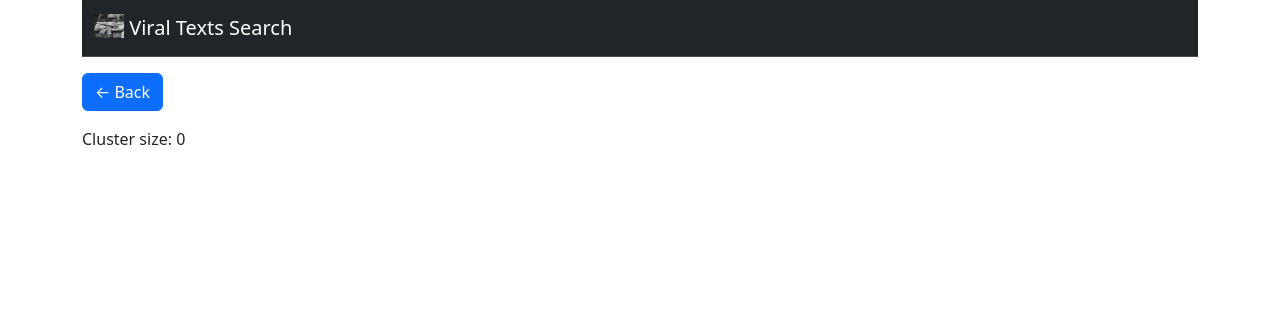
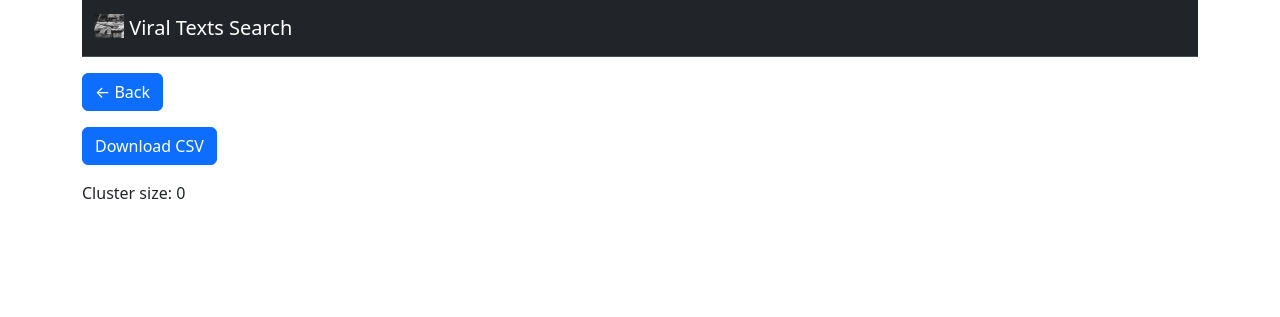
Before and after one commit to danieljohnevans/vt-elastic, a Flask app: template templates/cluster.html in a window 1280 px wide. Shown: the top 317 px of the page. Run offline with Flask 3, Linux system fonts and the light colour scheme; the template is opened without the code that fills it, so the values that code supplies are empty.

Commit message:
csv and cluster sort

```diff
--- a/app.py
+++ b/app.py
@@ -1,6 +1,9 @@
 import re
-from flask import Flask, render_template, request
+from flask import Flask, render_template, request, Response
 from search import Search
+import csv
+import io
+
 
 app = Flask(__name__)
 es = Search()
@@ -115,21 +118,6 @@ def get_cluster(cluster_id):
 
     if cluster:
 
-        # if '_source' in document and 'page_image' in document['_source']:
-        #     images = [document.get('page_image', '') for document in cluster]
-        # else:
-        #     images = None
-
-        # if '_source' in document and 'url' in document['_source']:
-        #     url = [document.get('url', '') for document in cluster]
-        # else:
-        #     url = None
-
-        # if '_source' in document and 'coverage' in document['_source']:
-        #     coverage = [document.get('coverage', '') for document in cluster]
-        # else:
-        #     coverage = None
-
         images = [document.get('page_image', '') for document in cluster]
         coverage = [document.get('coverage', '') for document in cluster]
         url = [document.get('url', '') for document in cluster]
@@ -140,9 +128,39 @@ def get_cluster(cluster_id):
         date = [document.get('date', '') for document in cluster]
         open= [document.get('open', '') for document in cluster]
 
-        return render_template('cluster.html', titles=titles, paragraphs=paragraphs, place=place, date=date, open=open, url=url, coverage=coverage, images=images, search_term=search_term)
+        filtered_data = [(title, paragraph, p, d, o, u, c, i)
+                                for title, paragraph, p, d, o, u, c, i in zip(titles, paragraphs, place, date, open, url, coverage, images)
+                                if o.lower() == 'true']
+
+        if request.args.get('download_csv'):
+            csv_filename = f'cluster_{cluster_id}_data.csv'
+            csv_data = filtered_data
+
+            response = Response(
+                csv_generator(csv_data),
+                content_type='text/csv',
+                headers={'Content-Disposition': f'attachment; filename={csv_filename}'}
+            )
+
+            return response
+
+        return render_template('cluster.html', titles=titles, paragraphs=paragraphs, place=place, date=date, open=open, url=url, coverage=coverage, images=images, search_term=search_term, cluster_id=cluster_id)
 
     return render_template('cluster.html', titles=[])
+
+def csv_generator(data):
+    csv_buffer = io.StringIO()
+    csv_writer = csv.writer(csv_buffer)
+
+    # Write CSV header
+    csv_writer.writerow(['Title', 'Paragraphs', 'Place', 'Date', 'Open', 'URL', 'Coverage', 'Images'])
+
+    # Write data rows
+    for row in data:
+        csv_writer.writerow(row)
+
+    csv_buffer.seek(0)
+    yield csv_buffer.read()
 
 
 @app.cli.command()
--- a/templates/cluster.html
+++ b/templates/cluster.html
@@ -4,6 +4,7 @@
 
     <div class="row">
         <p><a href="javascript:history.back(1)" class="btn btn-primary">← Back</a></p>
+        <p><a href="{{ url_for('get_cluster', cluster_id=cluster_id, download_csv=cluster_id) }}" class="btn btn-primary" method="get">Download CSV</a></p>
         <p>Cluster size: {{ titles|length }}</p>
         {% for index in range(titles|length) %}
         <h2 class="text-center">From
```
Also changed, not shown: search.py (+9 -1 lines).
